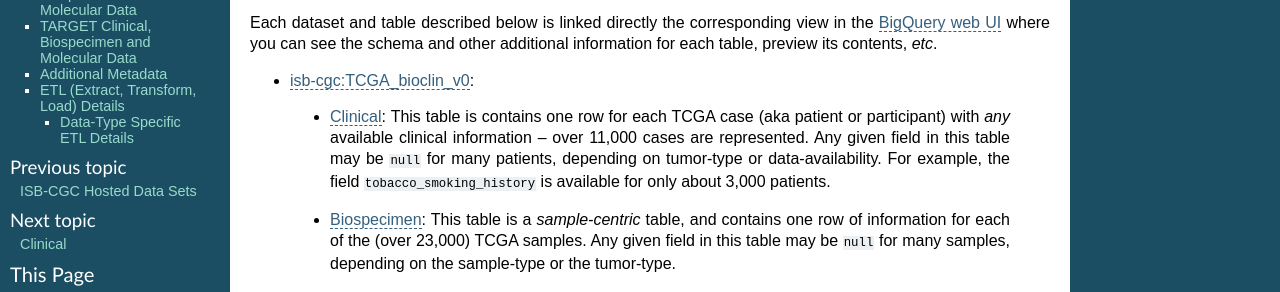
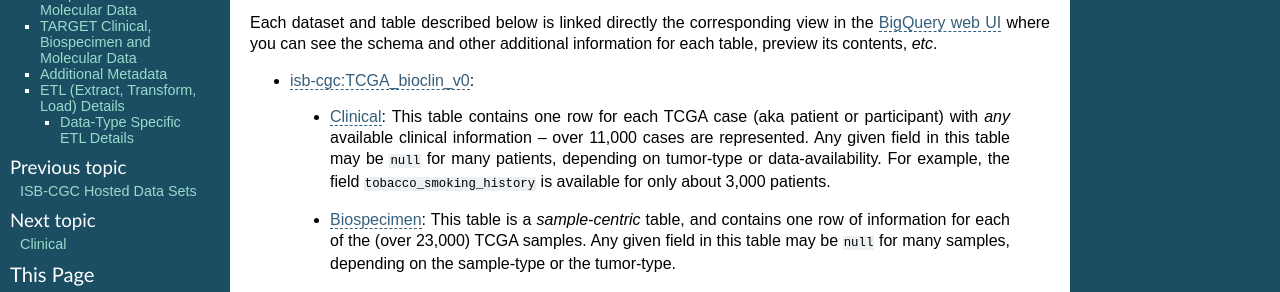
Before and after one commit to isb-cgc/readthedocs, a Sphinx documentation site: the page built from docs/source/sections/data/data2/data_in_BQ.rst, in a window 1280 px wide and 900 px high, scrolled down 821 px. Shown: the part 152-444 px from the top of the window. Built offline with Sphinx 7.4.7, drawn with Linux system fonts in a browser that asks for light colours; pages that are not in the unit, such as notebooks, are missing from menus; some of the changed text lies outside the part shown.

```diff
--- a/docs/source/sections/data/data2/data_in_BQ.rst
+++ b/docs/source/sections/data/data2/data_in_BQ.rst
@@ -68,7 +68,7 @@
 ..
 
   + `Clinical <https://bigquery.cloud.google.com/dataset/isb-cgc:TCGA_bioclin_v0.Clinical>`_:
-    This table is contains one row for each TCGA case (aka patient or participant) with *any*
+    This table contains one row for each TCGA case (aka patient or participant) with *any*
     available clinical information -- over 11,000 cases are represented.
     Any given field in
     this table may be ``null`` for many patients, depending on tumor-type or data-availability.
```
Also changed, not shown: other parts of docs/source/sections/data/data2/data_in_BQ.rst (+0 -4 lines).
